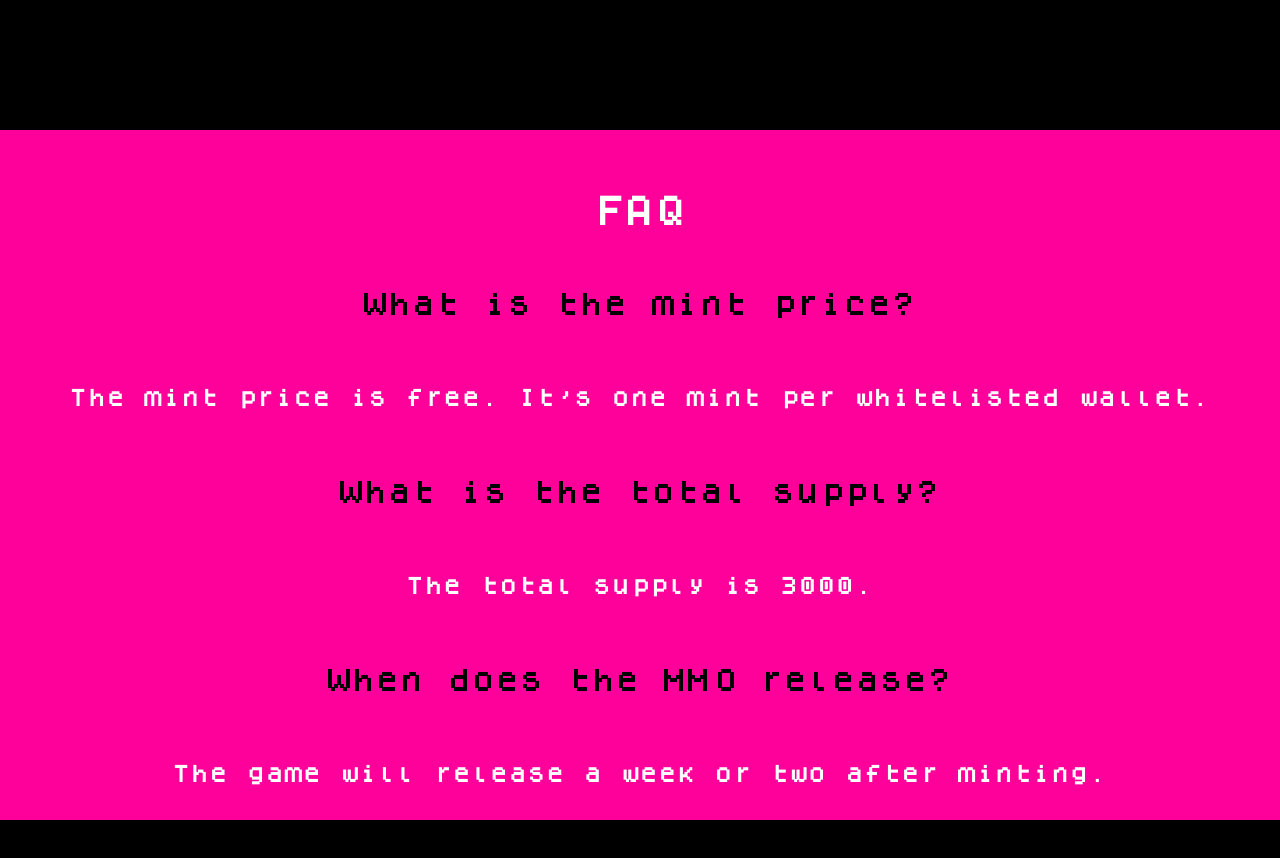
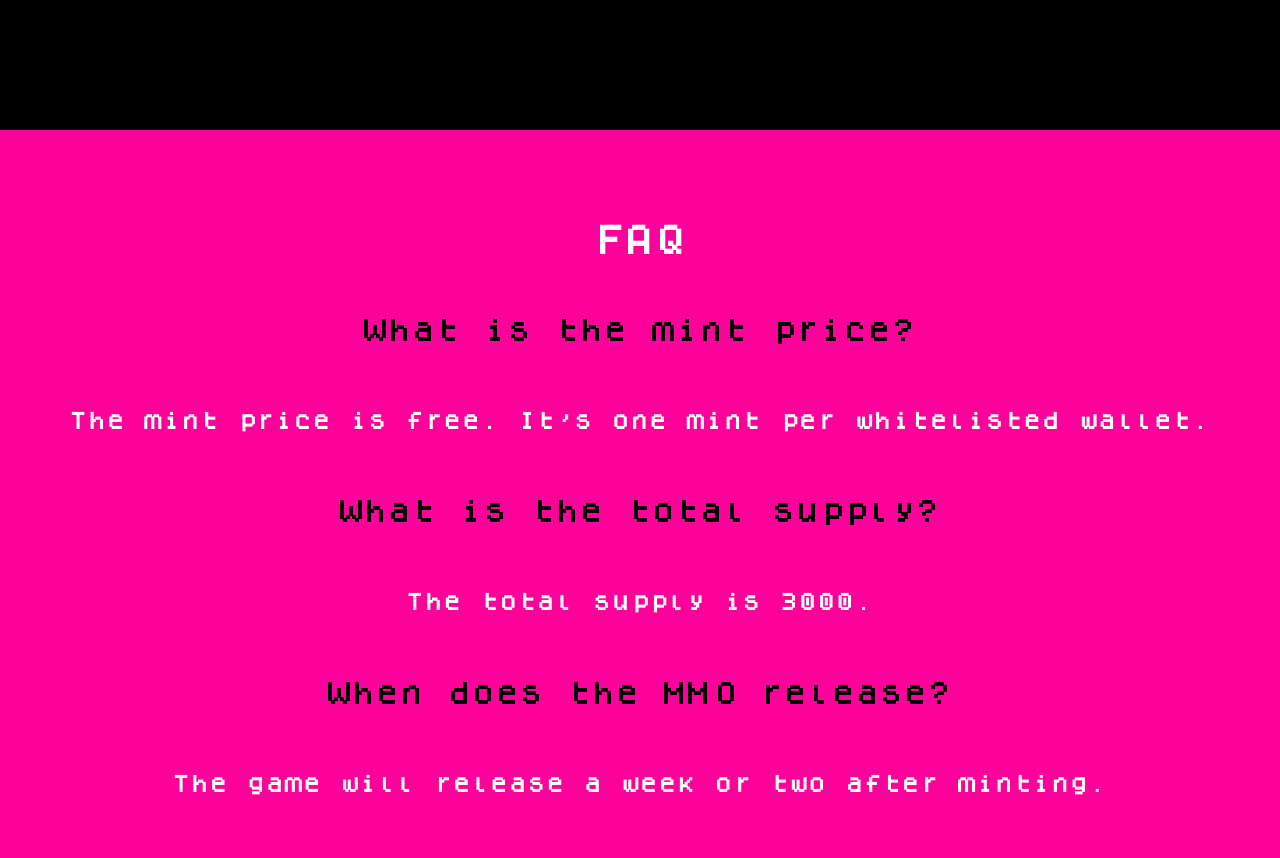
Before and after one commit to trevorwrightdev/supercyborgs, a Next.js app: page / in a window 1280 px wide. Shown: the part 1780-2638 px from the top of the page. Before the commit the page ends 2600 px from the top, so only its background shows below. Built offline with nearby package versions, Linux system fonts and the light colour scheme.

Commit message:
Fixed apostrophe thing

```diff
--- a/components/Faq.js
+++ b/components/Faq.js
@@ -5,7 +5,7 @@ const Faq = () => {
         <div className={homeStyles.faq}>
             <h1 className={homeStyles.title}>FAQ</h1>
             <h2 className={homeStyles.question}>What is the mint price?</h2>
-            <h3 className={homeStyles.answer}>The mint price is free. It's one mint per whitelisted wallet.</h3>
+            <h3 className={homeStyles.answer}>The mint price is free. It&apos;s one mint per whitelisted wallet.</h3>
             <h2 className={homeStyles.question}>What is the total supply?</h2>
             <h3 className={homeStyles.answer}>The total supply is 3000.</h3>
             <h2 className={homeStyles.question}>When does the MMO release?</h2>
--- a/styles/Home.module.css
+++ b/styles/Home.module.css
@@ -44,6 +44,7 @@
   align-items: center;
   text-align: center;
   margin: 5% 0 0 0;
+  padding: 2.5%;
   background: #fe019a;
   color: black;
   line-height: 30px;
```
